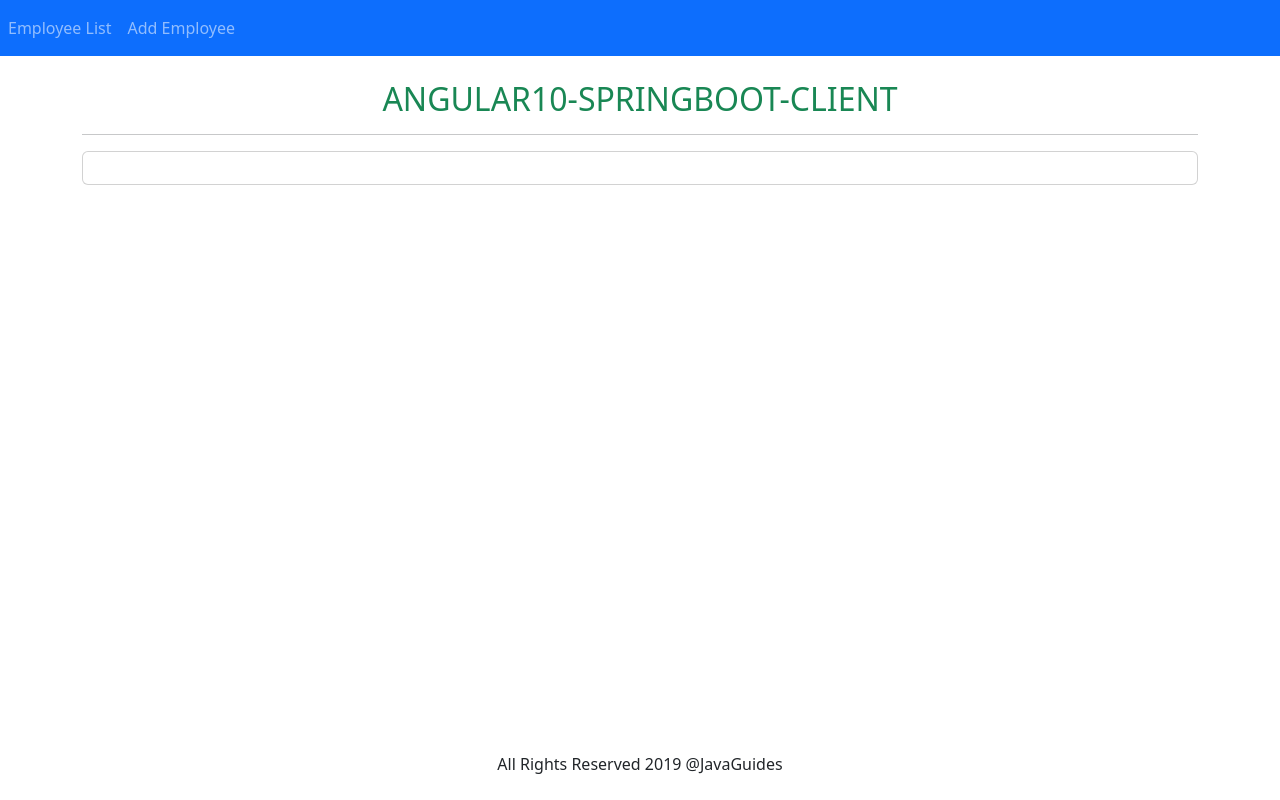
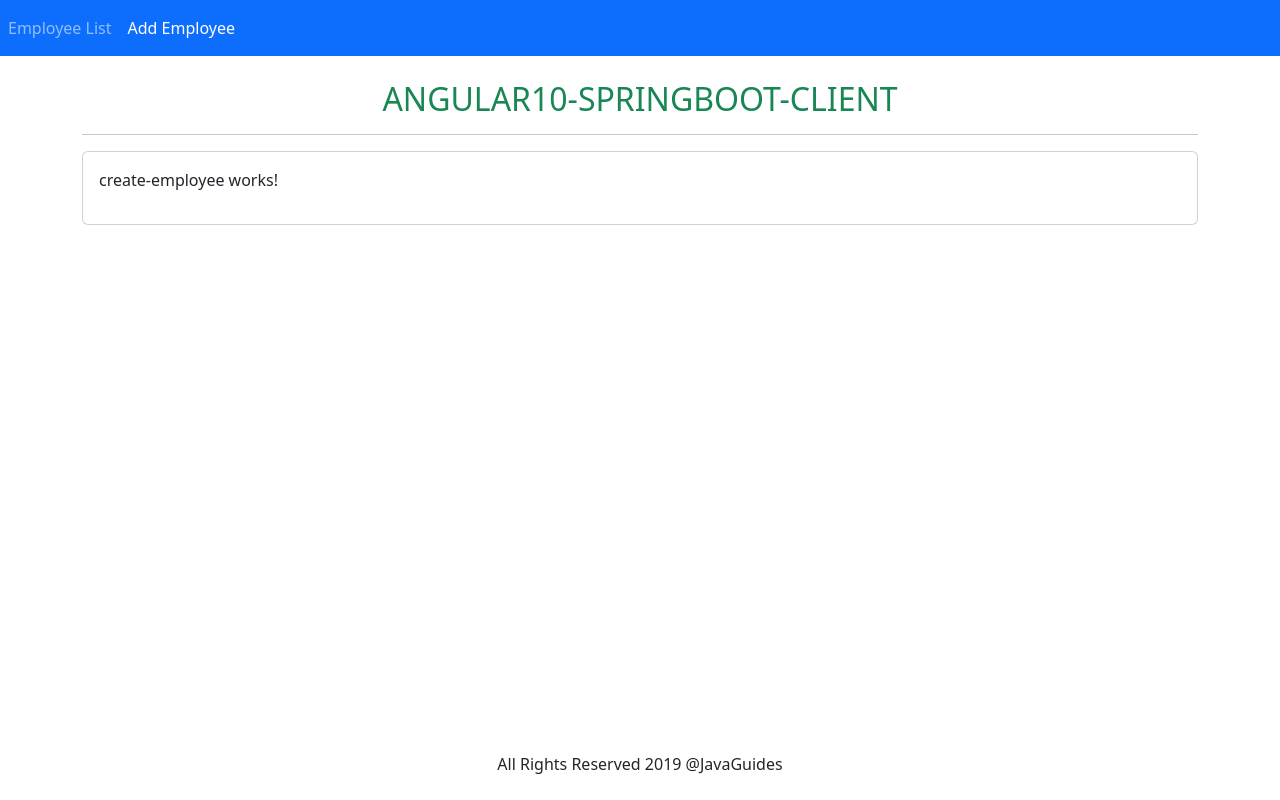
Before and after one commit to viettrungIT3/Angular10-SpringBoot-CRUD-Tutorial, an Angular app in the folder angular10-springboot-client/: page /create-employee in a window 1280 px wide. Before the commit this address led to /. Built offline with nearby package versions, Linux system fonts and the light colour scheme.

Commit message:
14 - Creating Angular Create Employee Component

```diff
--- a/angular10-springboot-client/src/app/app-routing.module.ts
+++ b/angular10-springboot-client/src/app/app-routing.module.ts
@@ -1,9 +1,11 @@
 import { NgModule } from '@angular/core';
 import { RouterModule, Routes } from '@angular/router';
+import { CreateEmployeeComponent } from './create-employee/create-employee.component';
 import { EmployeeListComponent } from './employee-list/employee-list.component';
 
 const routes: Routes = [
   { path: 'employees', component: EmployeeListComponent },
+  { path: 'create-employee', component: CreateEmployeeComponent},
   { path: '', redirectTo: 'employees', pathMatch: 'full' }
 ];
 
--- a/angular10-springboot-client/src/app/app.component.html
+++ b/angular10-springboot-client/src/app/app.component.html
@@ -1,13 +1,11 @@
 <nav class="navbar navbar-expand-sm bg-primary navbar-dark">
-    <!-- Links -->
-    <ul class="navbar-nav">
-        <li class="nav-item">
-            <!-- <a routerLink="employees" class="nav-link" routerLinkActive="active">Employee List</a> -->
-            <a href="#" class="nav-link" >Employee List</a>
+    <!-- Link -->
+    <ul class = "navbar-nav">
+        <li class = "nav-item">
+            <a routerLink="employees" routerLinkActive="active" class="nav-link" >Employee List</a>
         </li>
-        <li class="nav-item">
-            <!-- <a routerLink="add" class="nav-link" routerLinkActive="active">Add Employee</a> -->
-            <a href="#" class="nav-link" >Add Employee</a>
+        <li class = "nav-item">
+            <a routerLink="create-employee" routerLinkActive="active" class="nav-link" >Add Employee</a>
         </li>
     </ul>
 </nav>
--- a/angular10-springboot-client/src/app/app.module.ts
+++ b/angular10-springboot-client/src/app/app.module.ts
@@ -5,11 +5,13 @@
 import { AppRoutingModule } from './app-routing.module';
 import { AppComponent } from './app.component';
 import { EmployeeListComponent } from './employee-list/employee-list.component';
+import { CreateEmployeeComponent } from './create-employee/create-employee.component';
 
 @NgModule({
   declarations: [
     AppComponent,
-    EmployeeListComponent
+    EmployeeListComponent,
+    CreateEmployeeComponent
   ],
   imports: [
     BrowserModule,
--- /dev/null
+++ b/angular10-springboot-client/src/app/create-employee/create-employee.component.html
@@ -0,0 +1 @@
+<p>create-employee works!</p>
--- /dev/null
+++ b/angular10-springboot-client/src/app/create-employee/create-employee.component.ts
@@ -0,0 +1,15 @@
+import { Component, OnInit } from '@angular/core';
+
+@Component({
+  selector: 'app-create-employee',
+  templateUrl: './create-employee.component.html',
+  styleUrls: ['./create-employee.component.css']
+})
+export class CreateEmployeeComponent implements OnInit {
+
+  constructor() { }
+
+  ngOnInit(): void {
+  }
+
+}
```
Also changed, not shown: angular10-springboot-client/src/app/create-employee/create-employee.component.css (added), 1 other file (tests, documents, lock files or other folders).
